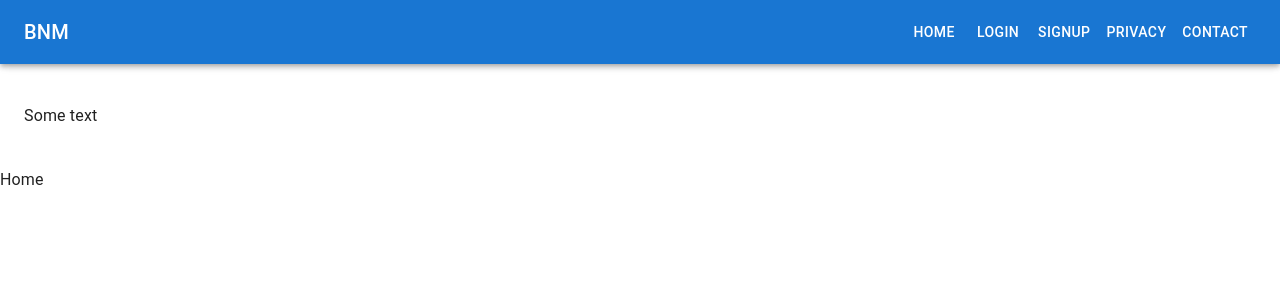
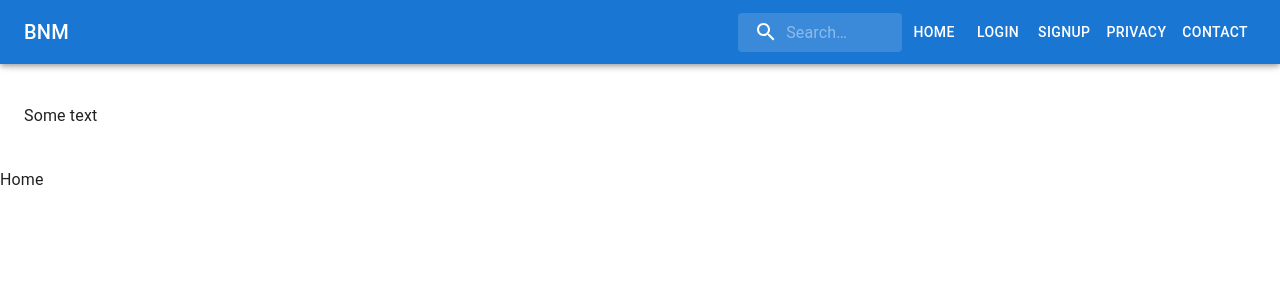
Before and after one commit to z-stanGH/E-commerce, a React (Create React App) app in the folder online-shop/: page / in a window 1280 px wide. Shown: the top 300 px of the page. Built offline with nearby package versions, Linux system fonts and the light colour scheme.

Commit message:
Feat: Search bar added to navbar

```diff
--- a/online-shop/package.json
+++ b/online-shop/package.json
@@ -5,6 +5,7 @@
   "dependencies": {
     "@emotion/react": "^11.11.3",
     "@emotion/styled": "^11.11.0",
+    "@mui/icons-material": "^5.15.3",
     "@mui/material": "^5.15.3",
     "@testing-library/jest-dom": "^5.17.0",
     "@testing-library/react": "^13.4.0",
--- a/online-shop/src/Components/Navbar/Navbar.jsx
+++ b/online-shop/src/Components/Navbar/Navbar.jsx
@@ -14,6 +14,9 @@
 import Typography from '@mui/material/Typography';
 import Button from '@mui/material/Button';
 import { useNavigate } from 'react-router-dom';
+import { styled, alpha } from '@mui/material/styles';
+import InputBase from '@mui/material/InputBase';
+import SearchIcon from '@mui/icons-material/Search';
 
 const drawerWidth = 240;
 const navItems = ['Home', 'Login', 'SignUp', 'Privacy', 'Contact'];
@@ -55,6 +58,48 @@
   const container =
     window !== undefined ? () => window().document.body : undefined;
 
+  const Search = styled('div')(({ theme }) => ({
+    position: 'relative',
+    borderRadius: theme.shape.borderRadius,
+    backgroundColor: alpha(theme.palette.common.white, 0.15),
+    '&:hover': {
+      backgroundColor: alpha(theme.palette.common.white, 0.25),
+    },
+    marginLeft: 0,
+    width: '100%',
+    [theme.breakpoints.up('sm')]: {
+      marginLeft: theme.spacing(1),
+      width: 'auto',
+    },
+  }));
+
+  const SearchIconWrapper = styled('div')(({ theme }) => ({
+    padding: theme.spacing(0, 2),
+    height: '100%',
+    position: 'absolute',
+    pointerEvents: 'none',
+    display: 'flex',
+    alignItems: 'center',
+    justifyContent: 'center',
+  }));
+
+  const StyledInputBase = styled(InputBase)(({ theme }) => ({
+    color: 'inherit',
+    width: '100%',
+    '& .MuiInputBase-input': {
+      padding: theme.spacing(1, 1, 1, 0),
+      // vertical padding + font size from searchIcon
+      paddingLeft: `calc(1em + ${theme.spacing(4)})`,
+      transition: theme.transitions.create('width'),
+      [theme.breakpoints.up('sm')]: {
+        width: '12ch',
+        '&:focus': {
+          width: '20ch',
+        },
+      },
+    },
+  }));
+
   return (
     <Box sx={{ display: 'flex' }}>
       <CssBaseline />
@@ -76,6 +121,15 @@
           >
             BNM
           </Typography>
+          <Search>
+            <SearchIconWrapper>
+              <SearchIcon />
+            </SearchIconWrapper>
+            <StyledInputBase
+              placeholder="Search…"
+              inputProps={{ 'aria-label': 'search' }}
+            />
+          </Search>
           <Box sx={{ display: { xs: 'none', sm: 'block' } }}>
             {navItems.map((item) => (
               <Button
```
Also changed, not shown: 1 other file (tests, documents, lock files or other folders).
